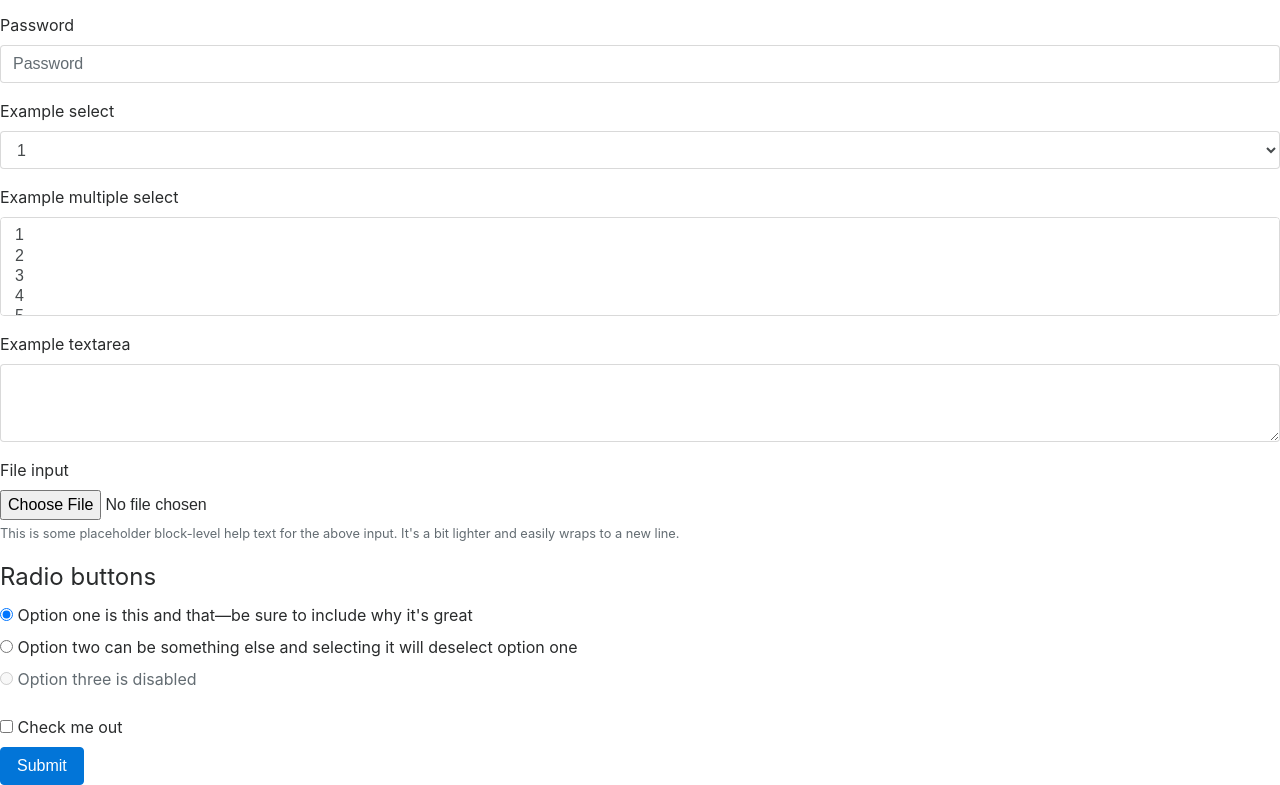
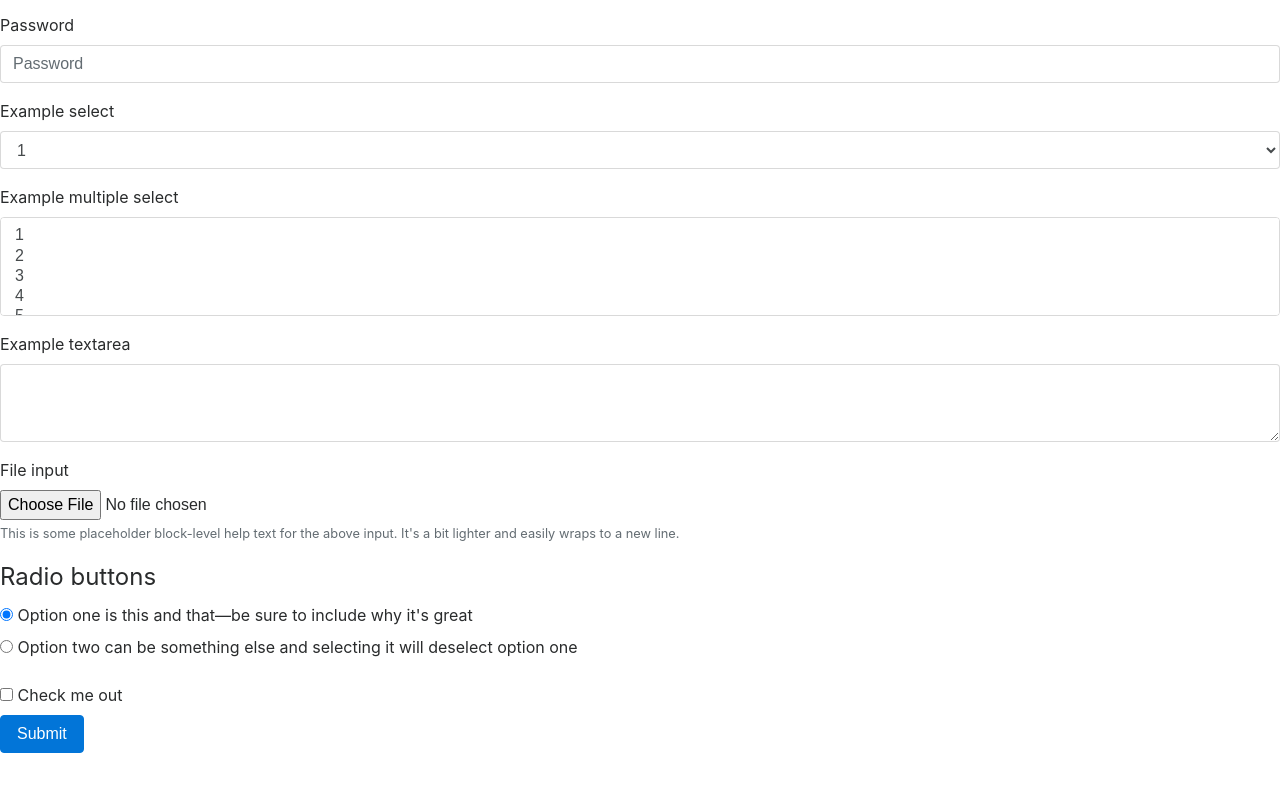
Before and after one commit to fermentationist/hot-restaurant, a plain HTML site: page reservations.html in a window 1280 px wide. Shown: the part 491-1276 px from the top of the page. After the commit the page ends 1244 px from the top, so only its background shows below. Drawn offline with nearby package versions, Linux system fonts and the light colour scheme.

Commit message:
reservations page

```diff
--- a/reservations.html
+++ b/reservations.html
@@ -70,12 +70,6 @@
         Option two can be something else and selecting it will deselect option one
       </label>
     </div>
-    <div class="form-check disabled">
-    <label class="form-check-label">
-        <input type="radio" class="form-check-input" name="optionsRadios" id="optionsRadios3" value="option3" disabled>
-        Option three is disabled
-      </label>
-    </div>
   </fieldset>
   <div class="form-check">
     <label class="form-check-label">
```
Also changed, not shown: script.js (deleted).
